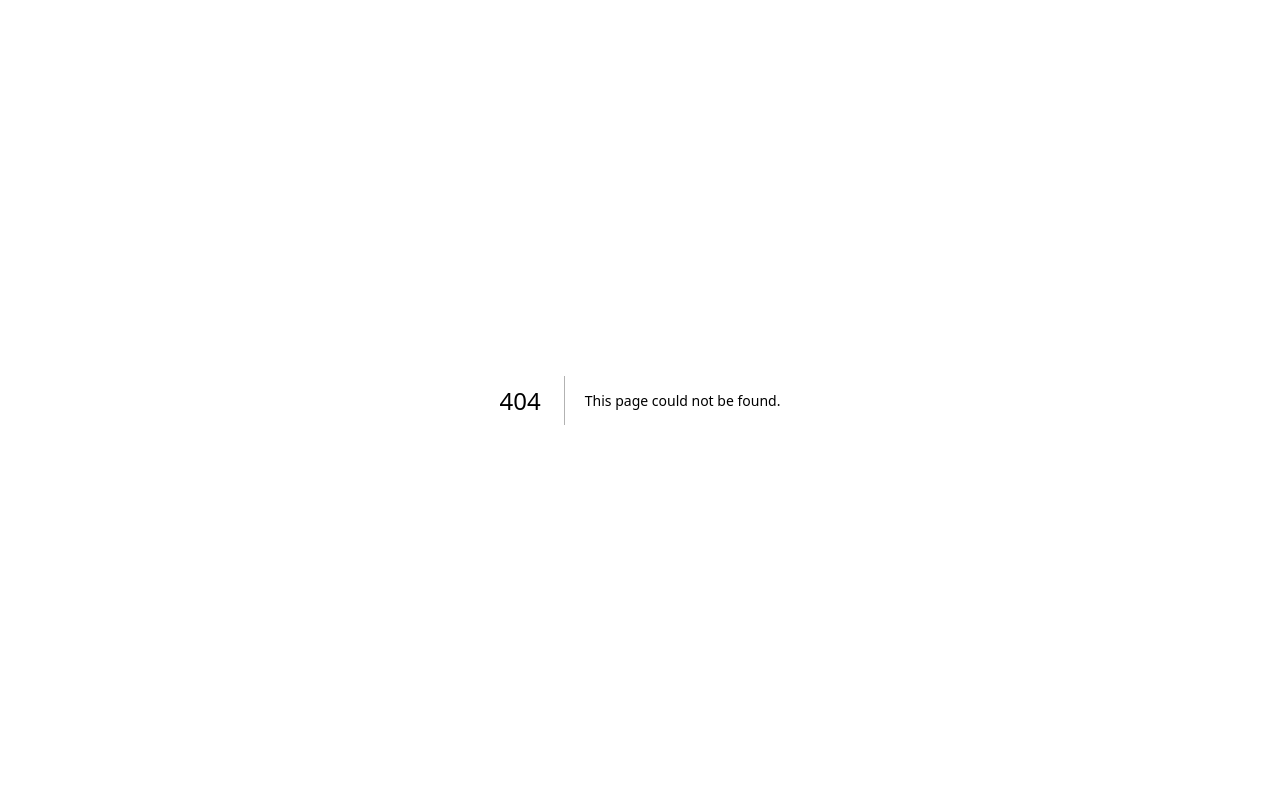
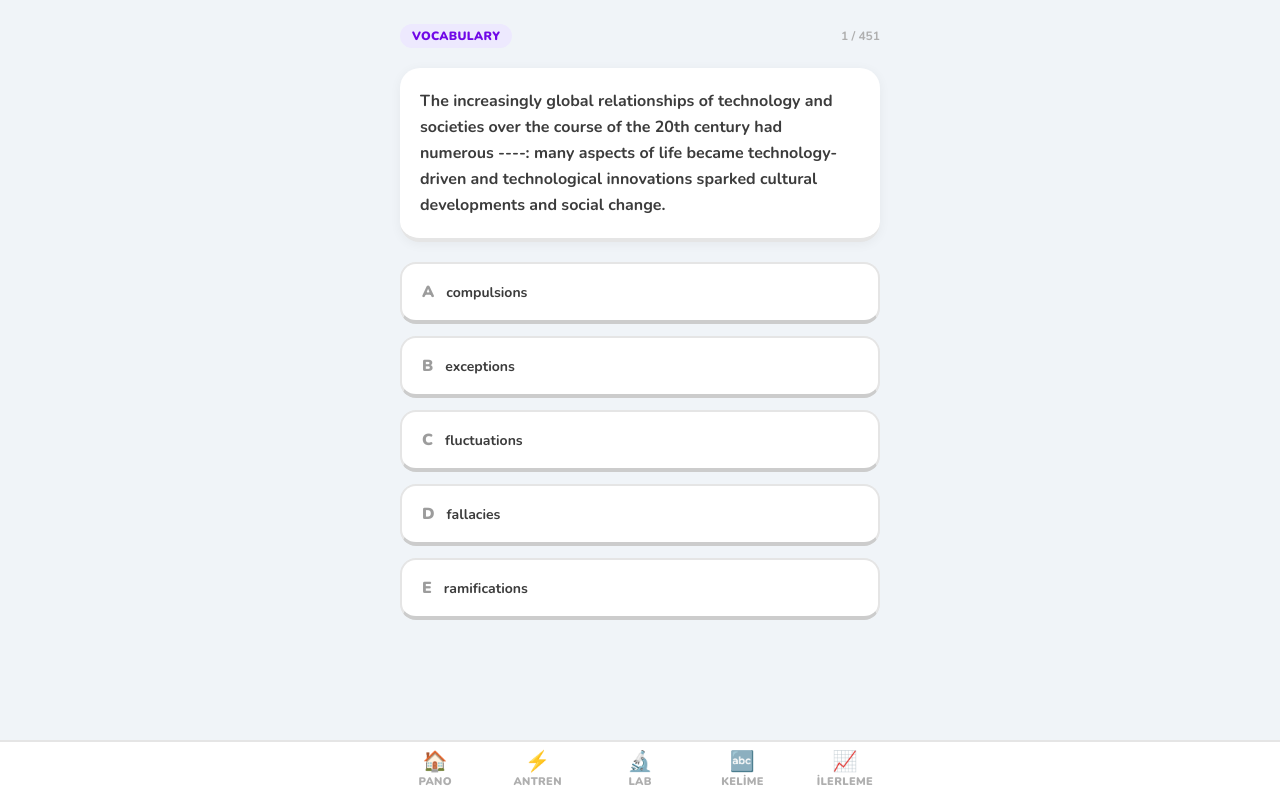
Before and after one commit to yalcins/yds-trainer, a Next.js app: page /all-questions in a window 1280 px wide. Before the commit this address had no page. Built offline with nearby package versions, Linux system fonts and the light colour scheme.

Commit message:
feat: add simple question practice page from all_questions.json
Agent-Logs-Url: https://github.com/yalcins/yds-trainer/sessions/5fd4bd36-e945-4158-8268-0755615f0f83

Co-authored-by: yalcins <14248561+yalcins@users.noreply.github.com>

```diff
--- /dev/null
+++ b/app/(main)/all-questions/page.tsx
@@ -0,0 +1,126 @@
+'use client'
+import { useEffect, useState } from 'react'
+
+interface Question {
+  id: string
+  question_number: number
+  question_text: string
+  options: Record<string, string>
+  correct_answer: string
+  section: string
+  exam_id: string
+}
+
+export default function AllQuestionsPage() {
+  const [questions, setQuestions] = useState<Question[]>([])
+  const [index, setIndex] = useState(0)
+  const [selected, setSelected] = useState<string | null>(null)
+  const [loading, setLoading] = useState(true)
+
+  useEffect(() => {
+    fetch('/api/all-questions')
+      .then(r => r.json())
+      .then((data: { questions: Question[] }) => {
+        setQuestions(data.questions)
+        setLoading(false)
+      })
+  }, [])
+
+  const q = questions[index]
+
+  function handleSelect(opt: string) {
+    if (selected !== null) return
+    setSelected(opt)
+  }
+
+  function handleNext() {
+    setSelected(null)
+    setIndex(i => (i + 1) % questions.length)
+  }
+
+  if (loading || !q) {
+    return (
+      <div className="flex items-center justify-center py-24">
+        <div className="text-5xl animate-bounce">📚</div>
+      </div>
+    )
+  }
+
+  const opts = Object.entries(q.options)
+  const answered = selected !== null
+  const isCorrect = selected === q.correct_answer
+
+  function optStyle(k: string) {
+    const base =
+      'w-full text-left px-5 py-4 rounded-2xl font-bold text-sm transition-all border-2 border-b-4'
+    if (answered) {
+      if (k === q.correct_answer)
+        return `${base} border-[#58CC02] bg-[#D7FFB8] text-[#46A302] border-b-[#46A302]`
+      if (k === selected)
+        return `${base} border-[#FF4B4B] bg-red-50 text-[#FF4B4B] border-b-[#EA2B2B]`
+      return `${base} border-[#E5E5E5] bg-white text-[#CCCCCC] border-b-[#E5E5E5]`
+    }
+    return `${base} border-[#E5E5E5] bg-white text-[#3C3C3C] border-b-[#CCCCCC] active:border-b-[#E5E5E5] active:translate-y-[2px]`
+  }
+
+  return (
+    <div className="flex flex-col gap-5 pb-4">
+      {/* Header */}
+      <div className="flex items-center justify-between">
+        <span className="text-xs font-black px-3 py-1 rounded-full bg-violet-100 text-violet-700 uppercase tracking-wide">
+          {q.section}
+        </span>
+        <span className="text-xs font-bold text-[#AFAFAF]">
+          {index + 1} / {questions.length}
+        </span>
+      </div>
+
+      {/* Question card */}
+      <div className="card p-5 border-b-4 border-[#E5E5E5]">
+        <p className="text-base font-bold leading-relaxed text-[#3C3C3C]">
+          {q.question_text}
+        </p>
+      </div>
+
+      {/* Options */}
+      <div className="space-y-3">
+        {opts.map(([k, v]) => (
+          <button
+            key={k}
+            onClick={() => handleSelect(k)}
+            disabled={answered}
+            className={optStyle(k)}
+          >
+            <span className="font-black text-base opacity-50 mr-3">{k}</span>
+            {v}
+          </button>
+        ))}
+      </div>
+
+      {/* Feedback + Next */}
+      {answered && (
+        <div
+          className={`rounded-2xl px-5 py-4 animate-slide-up ${
+            isCorrect ? 'bg-[#D7FFB8]' : 'bg-red-50'
+          }`}
+        >
+          <p
+            className={`text-lg font-black mb-3 ${
+              isCorrect ? 'text-[#46A302]' : 'text-[#FF4B4B]'
+            }`}
+          >
+            {isCorrect
+              ? '✓ Correct!'
+              : `✗ Correct answer: ${q.correct_answer}) ${q.options[q.correct_answer]}`}
+          </p>
+          <button
+            onClick={handleNext}
+            className={`btn-duo ${isCorrect ? '' : 'btn-duo-red'}`}
+          >
+            Next Question →
+          </button>
+        </div>
+      )}
+    </div>
+  )
+}
--- /dev/null
+++ b/app/api/all-questions/route.ts
@@ -0,0 +1,12 @@
+import { readFileSync } from 'fs'
+import { join } from 'path'
+
+export const runtime = 'nodejs'
+
+export function GET() {
+  const filePath = join(process.cwd(), 'data', 'all_questions.json')
+  const content = readFileSync(filePath, 'utf-8')
+  return new Response(content, {
+    headers: { 'Content-Type': 'application/json' },
+  })
+}
```
